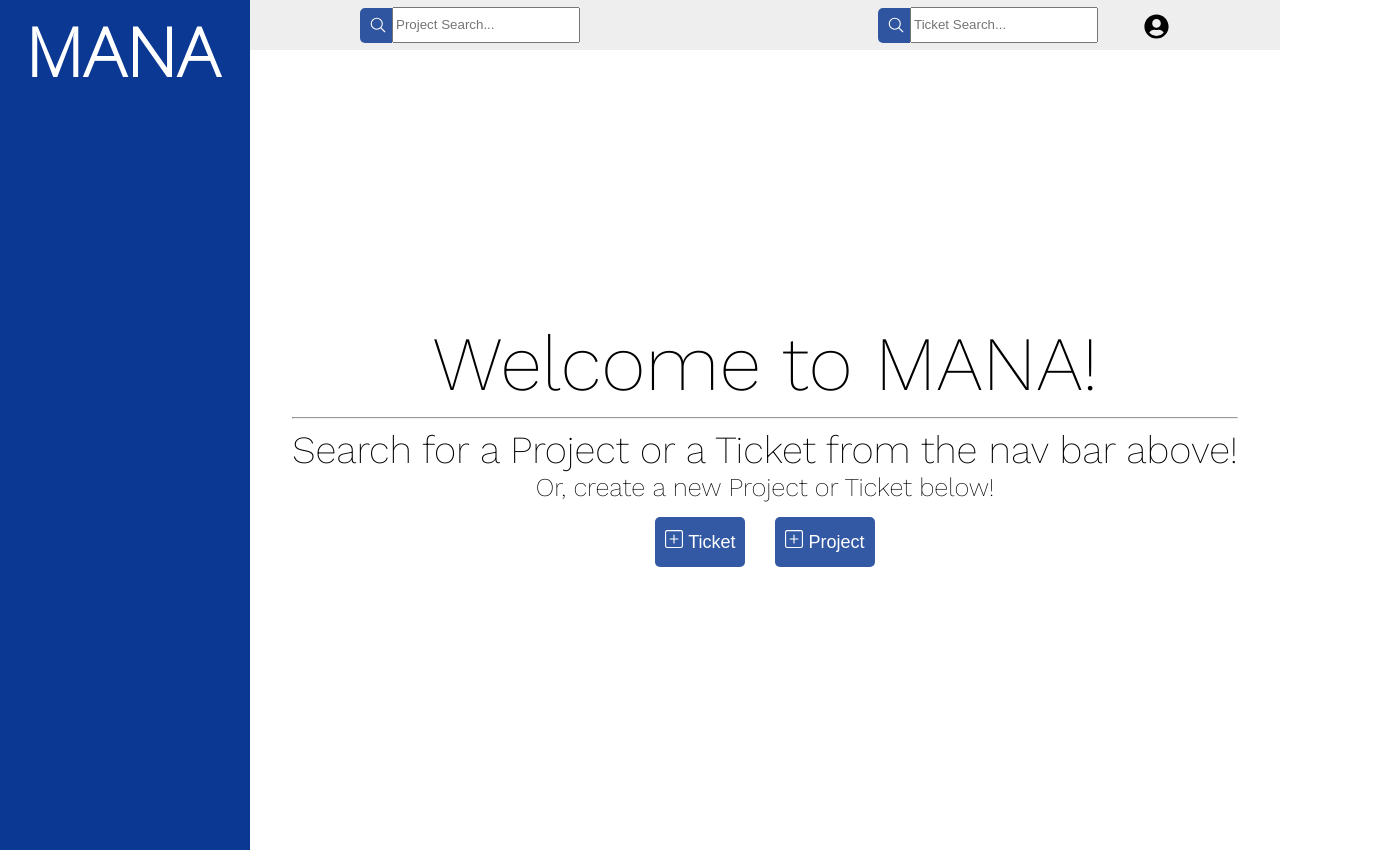
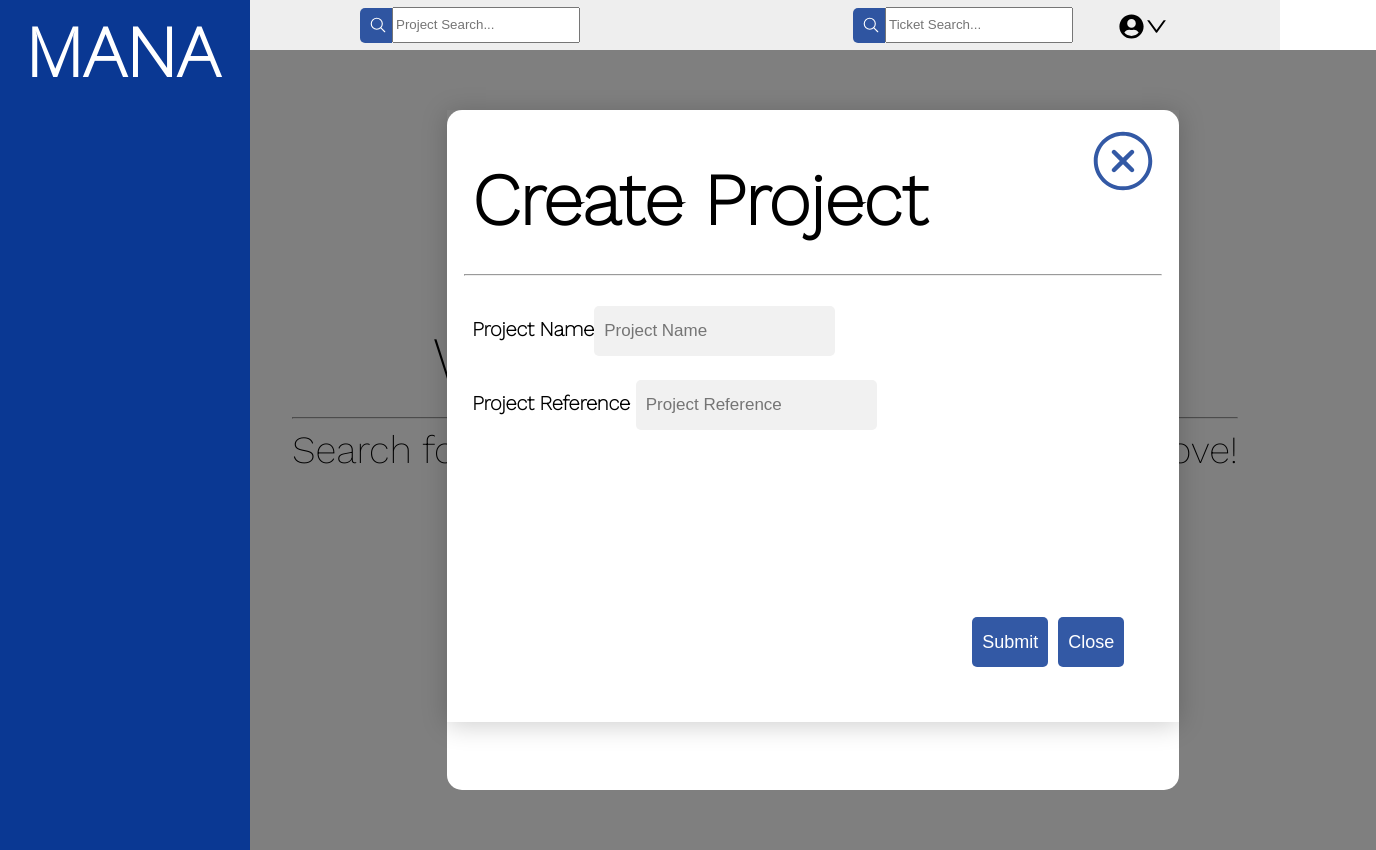
Before and after one commit to Chaptastic12/mana, a React (Create React App) app: page / in a window 1280 px wide. Both pictures are taken after a click on the button "Project". Shown: the whole page, 1376 px wide, since content can reach past the window. Built offline with nearby package versions, Linux system fonts and the light colour scheme.

Commit message:
Added Project Creation form
Users can now also create projects for tickets.

```diff
--- a/src/components/UI Elements/DropDown/DropDown.tsx
+++ b/src/components/UI Elements/DropDown/DropDown.tsx
@@ -1,5 +1,6 @@
 import React from 'react'
 import { FaUserCircle } from 'react-icons/fa'
+import { AiOutlineDown } from 'react-icons/ai'
 
 import './DropDown.css'
 
@@ -15,7 +16,7 @@ export interface DATA {
 
 const DropDown = (props: PROPS) => {
     let title;
-    if(props.title === 'User'){title = <FaUserCircle /> }
+    if(props.title === 'User'){title = <><FaUserCircle /><AiOutlineDown /></> }
   return (
     <div className="dropdown">
         <button className="dropbtn">{title ? title : props.title}
--- a/src/pages/HomePage/HomePage.tsx
+++ b/src/pages/HomePage/HomePage.tsx
@@ -1,5 +1,6 @@
 import React, { useState } from 'react'
 import AddTicketForm from '../ProjectDashboard/AddTicketForm/AddTicketForm';
+import AddProjectForm from '../ProjectDashboard/AddProjectForm/AddProjectForm';
 import Modal from '../../components/Modal/Modal';
 import { BsPlusSquare } from 'react-icons/bs'
 
@@ -11,6 +12,7 @@ const HomePage = () => {
 
   return (<>
     { showAddTicket && <Modal closeModal={setShowAddTicket}> <AddTicketForm closeModal={setShowAddTicket} /> </Modal>}
+    { showAddProject && <Modal closeModal={setShowAddProject}> <AddProjectForm closeModal={setShowAddProject} /> </Modal>}
 
     <div className='HomePage'>
 
--- /dev/null
+++ b/src/pages/ProjectDashboard/AddProjectForm/AddProjectForm.css
@@ -0,0 +1,79 @@
+.AddProjectForm {
+    position: relative;
+    width: 100%;
+    height: 90%;
+    box-shadow: 0 3px 25px rgb(0 0 0 / 0.2);
+}
+
+.AddProjectForm__Header {
+    position: relative;
+    display: 'flex';
+}
+
+.AddProjectForm__Header .Title{
+    font-family: 'Work Sans', sans-serif;
+    font-size: 36px;
+    padding-left: 25px;
+}
+
+.AddProjectForm__Header .Title h1{
+    margin: 0px;
+    padding-top: 48px;
+    padding-bottom: 24px;
+}
+
+.AddProjectForm__Header .Close {
+    position: absolute;
+    right: 20px;
+    top: 15px;
+    font-size: 72px;
+    color: rgb(0,48,143,0.8);
+
+}
+
+.AddProjectForm__Header .Close:hover {
+    cursor: pointer;
+    color: rgb(0,48,143,1);
+}
+
+.AddProjectForm__Form {
+    padding-top: 10px;
+}
+
+.AddProjectForm__Form .Input{
+    display: inline-block;
+    padding: 12px 25px;
+}
+
+.AddProjectForm__Form .Input label {
+    font-family: 'Work Sans', sans-serif;
+    font-size: 20px;
+    font-weight: bolder;
+    text-transform: capitalize;
+}
+
+.AddProjectForm__Form .Input input {
+    padding: 10px;
+    font-size: 17px;
+    border: none;
+    border-radius: 5px;
+    background: #f1f1f1;
+    height: 30px;
+    text-transform: capitalize;
+}
+
+.AddProjectForm__Button{
+    position: absolute;
+    right: 50px;
+    bottom: 50px;
+}
+
+.AddProjectForm__Button button {
+    margin:5px;
+}
+
+.AddProjectForm__Error{
+    display: flex;
+    align-items: center;
+    justify-content: center;
+}
--- /dev/null
+++ b/src/pages/ProjectDashboard/AddProjectForm/AddProjectForm.tsx
@@ -0,0 +1,69 @@
+import React, { useState } from 'react'
+
+import { IoIosCloseCircleOutline } from 'react-icons/io'
+import ErrorBar from '../../../components/ErrorBar/ErrorBar'
+import { ALLPROJECTS } from '../../../DummyData';
+import { v4 as uuid } from 'uuid';
+
+import './AddProjectForm.css';
+
+export interface Props {
+    closeModal: React.Dispatch<React.SetStateAction<boolean>>;
+}
+
+
+const AddProjectForm = (props: Props) => {
+
+    let date = new Date();
+    let formatdate = date.toLocaleDateString();
+    const [ error, setError ] = useState<string>('');
+    const [ projectData, setProjectData ] = useState({ id: uuid().toString(), projectReference: '', projectName: '', tickets: [], createdDate: formatdate });
+    let formInputs;
+
+    const fieldsAreValidated = () => {
+        //Verify projectName and projectReference do not already exist;
+        //Verify that they are not empty
+
+        const verifyProjectName = ALLPROJECTS.filter(x => x.projectName === projectData.projectName).length > 0;
+        const verifyProjectReference = ALLPROJECTS.filter(x => x.projectReference === projectData.projectReference).length > 0;
+
+        if(verifyProjectName || verifyProjectReference === true){
+            setError('Entered in Name or Reference in use; Please set a new one.');
+            return
+        }
+        if(projectData.projectReference.length < 3 || projectData.projectName.length < 5 ){
+            setError('Please enter in a Reference that is 3 characters or longer, or a Name more than 5 characters.');
+            return;
+         }
+
+         ALLPROJECTS.push({...projectData, tickets: [] });
+         props.closeModal(false);
+    }
+
+  return (
+    <div className='AddProjectForm'>
+        <div className='AddProjectForm__Header'>
+            <div className='Title'><h1>Create Project</h1></div>
+            <div className='Close' onClick={() => props.closeModal(false) }> <IoIosCloseCircleOutline /> </div>
+            <hr style={{ width: '95%' }}/>
+        </div>
+        { error && <div className='AddProjectForm__Error'><ErrorBar errorMsg={error}/> </div>}
+        <div className='AddProjectForm__Form'>
+            <div className='Input'>
+                <label>Project Name</label>
+                <input type='text' placeholder='Project Name' value={projectData.projectName} onChange={(e) => setProjectData({ ...projectData, projectName: e.target.value }) }  />
+            </div>
+            <div className='Input'>
+                <label>Project Reference </label>
+                <input type='text' placeholder='Project Reference' value={projectData.projectReference} onChange={(e) => setProjectData({ ...projectData, projectReference: e.target.value }) }  />
+            </div>
+        </div>
+        <div className='AddProjectForm__Button'>
+            <button onClick={() => fieldsAreValidated()}>Submit</button>
+            <button onClick={() => props.closeModal(false)}>Close</button>
+        </div>
+    </div>
+  )
+}
+
+export default AddProjectForm
```
